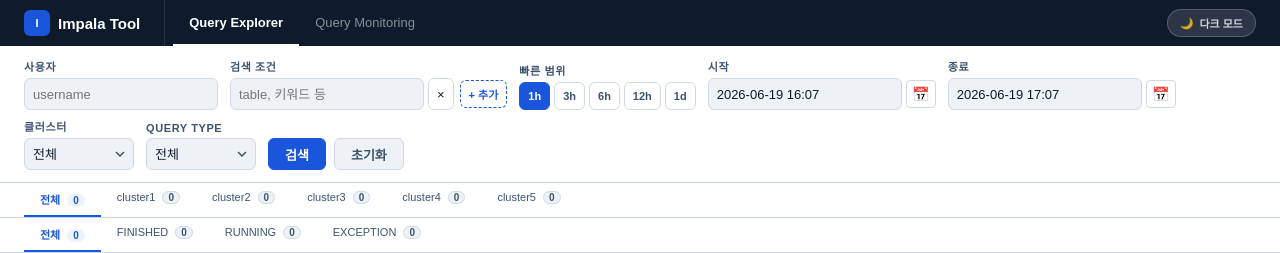
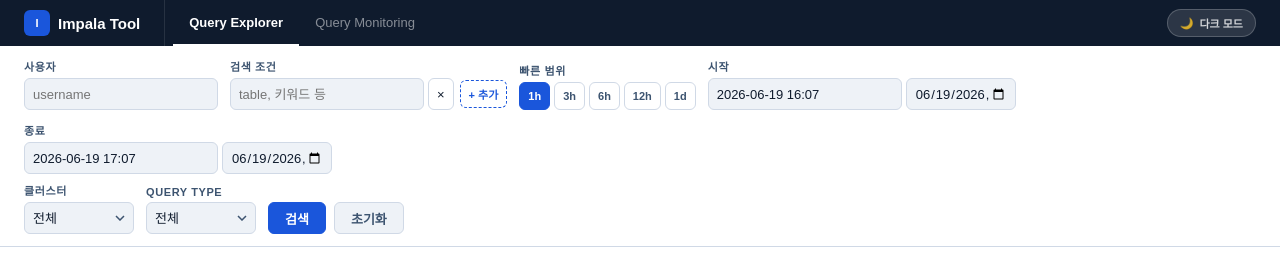
Before and after one commit to Joonhong-Park/impala_tool, a FastAPI app: page / in a window 1280 px wide. Shown: the top 253 px of the page. Run offline with FastAPI, Linux system fonts and the light colour scheme.

Commit message:
fix: 캘린더 picker를 visible datetime-local로 교체
JS showPicker() 방식은 Android 환경에서 미동작.
datetime-local을 직접 노출(color:transparent, width:30px)하여
브라우저/OS native picker를 클릭으로 직접 열도록 변경.

Co-Authored-By: Claude Sonnet 4.6 <noreply@anthropic.com>

```diff
--- a/static/css/explorer.css
+++ b/static/css/explorer.css
@@ -77,28 +77,20 @@
 .date-wrap { display: flex; align-items: center; gap: 4px; }
 #qe-from, #qe-to { min-width: 148px; }
 
-.cal-btn {
-  position: relative;
-  display: inline-flex;
-  align-items: center;
-  justify-content: center;
+/* datetime-local을 캘린더 아이콘처럼 표시 — 클릭 시 브라우저 native picker 열림 */
+.cal-trigger {
   width: 30px;
+  min-width: 0;
   height: var(--btn-h-sm);
   border: 1px solid var(--c-border);
   border-radius: var(--radius-sm);
   background: var(--c-surface);
-  font-size: 14px;
-  overflow: hidden;
+  color: transparent;
+  cursor: pointer;
   flex-shrink: 0;
-  cursor: pointer;
-  user-select: none;
-}
-.cal-input {
-  position: fixed;
-  top: 0; left: 0;
-  width: 1px; height: 1px;
-  opacity: 0;
-  pointer-events: none;
+  padding: 0 2px;
+  outline: none;
+  font-family: inherit;
 }
 
 /* ── 프리셋 버튼 ── */
--- a/static/js/explorer.js
+++ b/static/js/explorer.js
@@ -13,13 +13,6 @@ let _activeHours   = 1;
 let _es            = null;
 let _page          = 1;
 const _pageSize    = 100;
-
-/* 캘린더 picker 열기 (showPicker API, 폴백 click) */
-function _openCal(id) {
-  const el = $(id);
-  if (el.showPicker) el.showPicker();
-  else el.click();
-}
 
 /* Date → "YYYY-MM-DD HH:MM" (KST, 텍스트 입력 표시용) */
 function _toDatetimeLocal(date) {
--- a/templates/_explorer.html
+++ b/templates/_explorer.html
@@ -25,16 +25,14 @@
       <label>시작</label>
       <div class="date-wrap">
         <input type="text" id="qe-from" placeholder="2026-06-19 14:30" autocomplete="off">
-        <button type="button" class="cal-btn" onclick="_openCal('qe-from-cal')" title="캘린더에서 선택">📅</button>
-        <input type="datetime-local" id="qe-from-cal" class="cal-input" onchange="$('qe-from').value=this.value.replace('T',' ')">
+        <input type="datetime-local" id="qe-from-cal" class="cal-trigger" title="캘린더에서 선택" onchange="$('qe-from').value=this.value.replace('T',' ')">
       </div>
     </div>
     <div class="fg">
       <label>종료</label>
       <div class="date-wrap">
         <input type="text" id="qe-to" placeholder="2026-06-19 14:30" autocomplete="off">
-        <button type="button" class="cal-btn" onclick="_openCal('qe-to-cal')" title="캘린더에서 선택">📅</button>
-        <input type="datetime-local" id="qe-to-cal" class="cal-input" onchange="$('qe-to').value=this.value.replace('T',' ')">
+        <input type="datetime-local" id="qe-to-cal" class="cal-trigger" title="캘린더에서 선택" onchange="$('qe-to').value=this.value.replace('T',' ')">
       </div>
     </div>
   </div>
```
